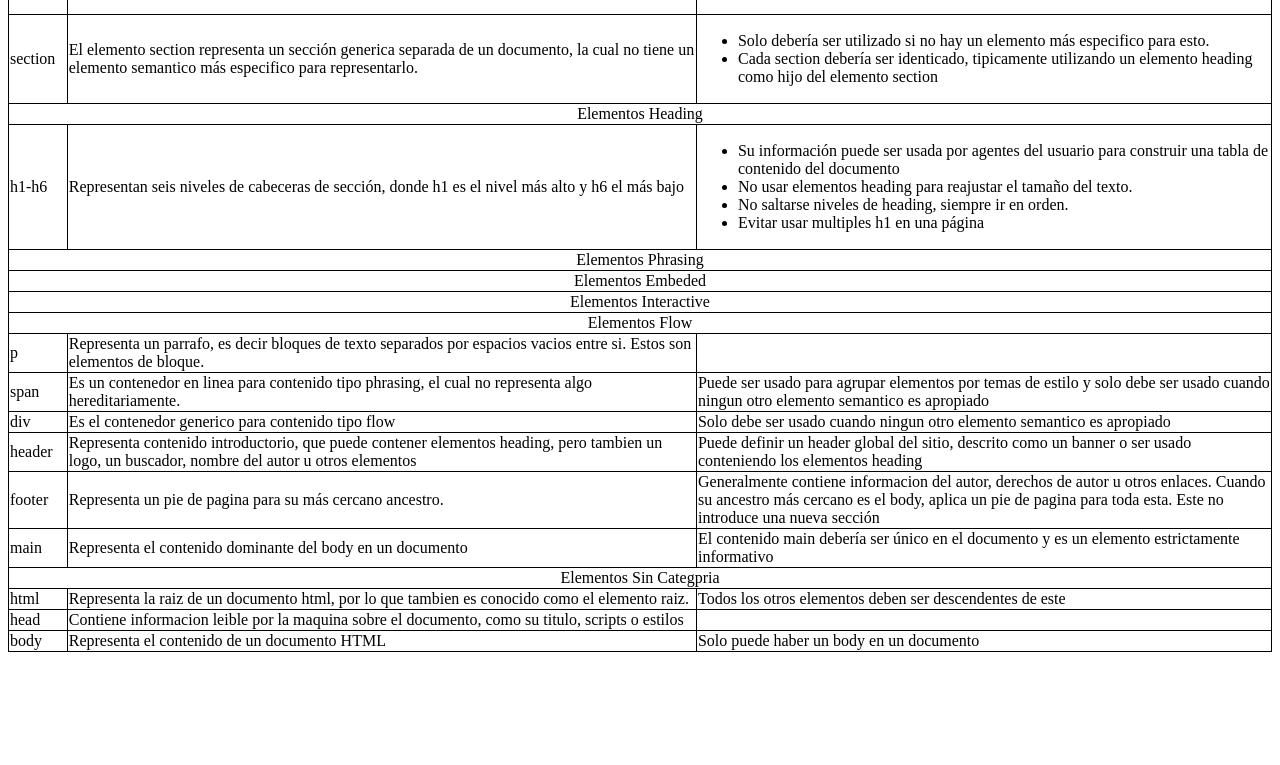
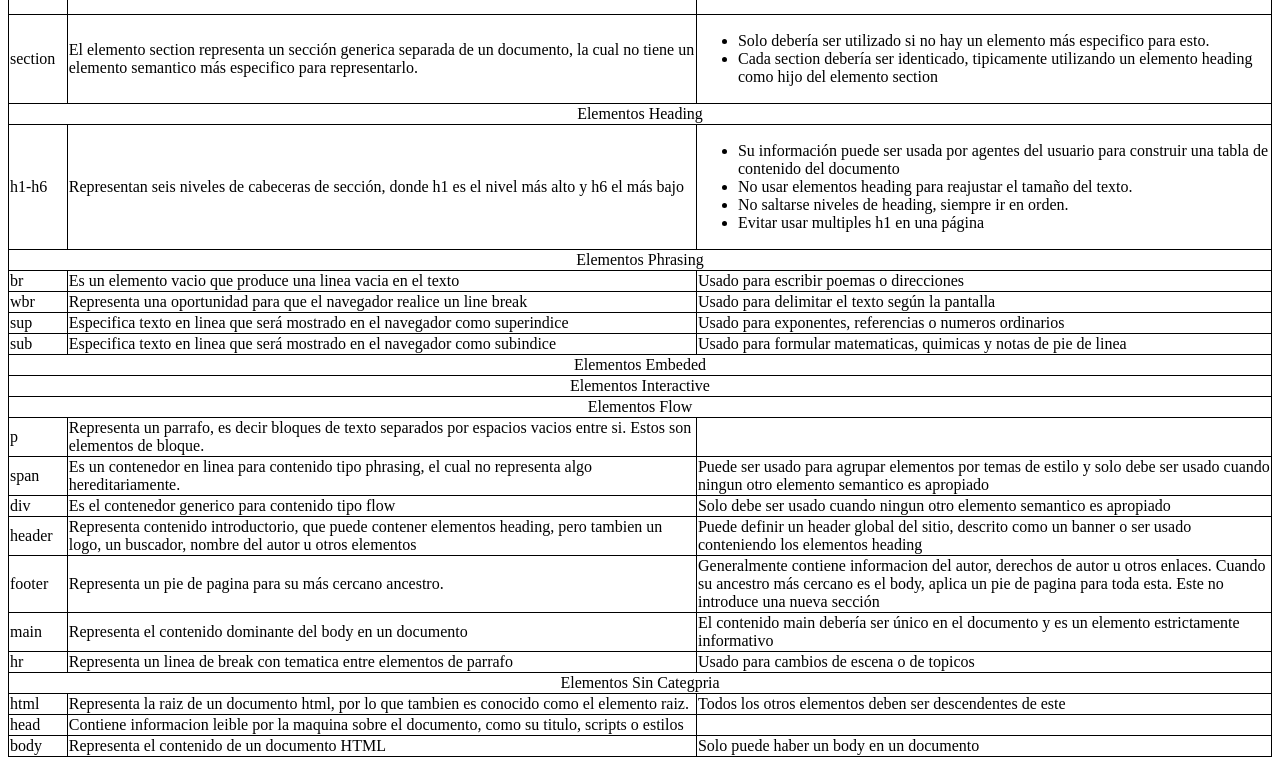
Before and after one commit to diegocaceres21/Manual-Tec-Web, a plain HTML site: page index.html in a window 1280 px wide. Shown: the part 496-1261 px from the top of the page. Before the commit the page ends 1156 px from the top, so only its background shows below. Drawn offline with Linux system fonts and the light colour scheme.

Commit message:
Agregar elementos de texto

```diff
--- a/index.html
+++ b/index.html
@@ -122,6 +122,26 @@
                 <td colspan="3" style="text-align: center;">Elementos Phrasing</td>
             </tr>
             <tr>
+                <td>br</td>
+                <td>Es un elemento vacio que produce una linea vacia en el texto</td>
+                <td>Usado para escribir poemas o direcciones</td>
+            </tr>
+            <tr>
+                <td>wbr</td>
+                <td>Representa una oportunidad para que el navegador realice un line break</td>
+                <td>Usado para delimitar el texto según la pantalla</td>
+            </tr>
+            <tr>
+                <td>sup</td>
+                <td>Especifica texto en linea que será mostrado en el navegador como superindice</td>
+                <td>Usado para exponentes, referencias o numeros ordinarios</td>
+            </tr>
+            <tr>
+                <td>sub</td>
+                <td>Especifica texto en linea que será mostrado en el navegador como subindice</td>
+                <td>Usado para formular matematicas, quimicas y notas de pie de linea</td>
+            </tr>
+            <tr>
                 <td colspan="3" style="text-align: center;">Elementos Embeded</td>
             </tr>
             <tr>
@@ -161,6 +181,11 @@
                 <td>El contenido main debería ser único en el documento y es un elemento estrictamente informativo</td>
             </tr>
             <tr>
+                <td>hr</td>
+                <td>Representa un linea de break con tematica entre elementos de parrafo</td>
+                <td>Usado para cambios de escena o de topicos</td>
+            </tr>
+            <tr>
                 <td colspan="3" style="text-align: center;">Elementos Sin Categpria</td>
             </tr>
             <tr>
```
